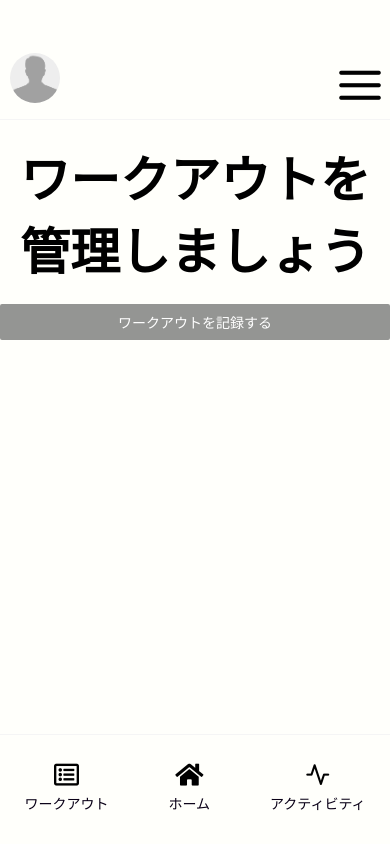
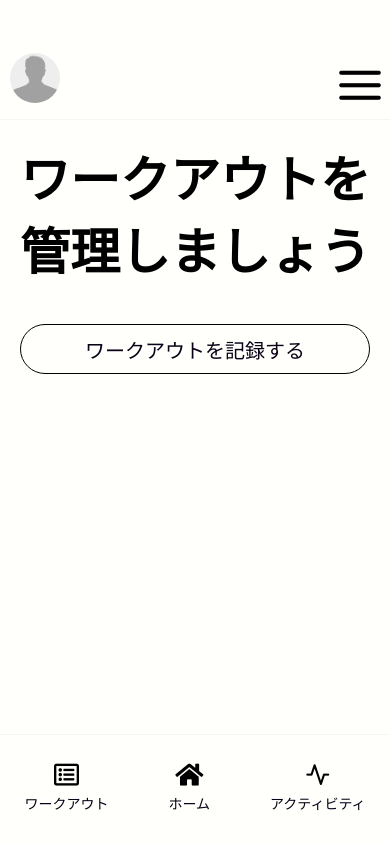
Before and after one commit to AatsuTakahashi/WorkoutNavigator, a React Native app: screen /WorkOut in a window 390 px wide. Built offline with nearby package versions, Linux system fonts and the light colour scheme.

Commit message:
[add]: ワークアウトを記録するためのButtonを配置

```diff
--- a/src/components/atoms/button/ButtonAtoms.tsx
+++ b/src/components/atoms/button/ButtonAtoms.tsx
@@ -1,21 +1,32 @@
 import React from 'react';
-import { View, Button, Text, SafeAreaView } from 'react-native';
+import {
+  View,
+  Text,
+  SafeAreaView,
+  Pressable,
+  ViewStyle,
+  TextStyle,
+} from 'react-native';
 
 interface ButtonAtomsProps {
-  color: string;
   buttonText: string;
   onPress: () => void;
+  buttonStyle?: ViewStyle;
+  textStyle?: TextStyle;
 }
 
 const ButtonAtoms: React.FC<ButtonAtomsProps> = ({
-  color,
   buttonText,
   onPress,
+  buttonStyle,
+  textStyle,
 }) => {
   return (
     <SafeAreaView>
       <View>
-        <Button color={color} title={buttonText} onPress={onPress} />
+        <Pressable onPress={onPress} style={buttonStyle}>
+          <Text style={textStyle}>{buttonText}</Text>
+        </Pressable>
       </View>
     </SafeAreaView>
   );
--- /dev/null
+++ b/src/components/organisms/workOut/ManagementWorkOut.module.ts
@@ -0,0 +1,18 @@
+import { StyleSheet } from 'react-native';
+import { COLOR_CODE } from '../../../constants/ColorCode';
+
+export const WorkOutStyles = StyleSheet.create({
+  buttonStyles: {
+    margin: 20,
+    padding: 10,
+    borderWidth: 1,
+    borderRadius: 50,
+    height: 50,
+    alignItems: 'center',
+    justifyContent: 'center',
+  },
+  buttonText: {
+    color: COLOR_CODE.JET_BLACK,
+    fontSize: 20,
+  },
+});
--- a/src/components/organisms/workOut/ManagementWorkOut.tsx
+++ b/src/components/organisms/workOut/ManagementWorkOut.tsx
@@ -4,6 +4,7 @@ import ButtonAtoms from '../../atoms/button/ButtonAtoms';
 import { NavigationProp, useNavigation } from '@react-navigation/native';
 import { RootStackParamList } from '../../../RootStackParamList/RootStackParamList';
 import { BUTTON_TEXT_MESSAGE } from '../../../constants/Message';
+import { WorkOutStyles } from './ManagementWorkOut.module';
 
 const ManagementWorkOut = () => {
   const navigation =
@@ -15,9 +16,10 @@ const ManagementWorkOut = () => {
   return (
     <View>
       <ButtonAtoms
-        color='#949593'
         buttonText={BUTTON_TEXT_MESSAGE.RECORD_WORK_OUT}
         onPress={() => navigateToWorkOutRecord()}
+        buttonStyle={WorkOutStyles.buttonStyles}
+        textStyle={WorkOutStyles.buttonText}
       />
     </View>
   );
```
